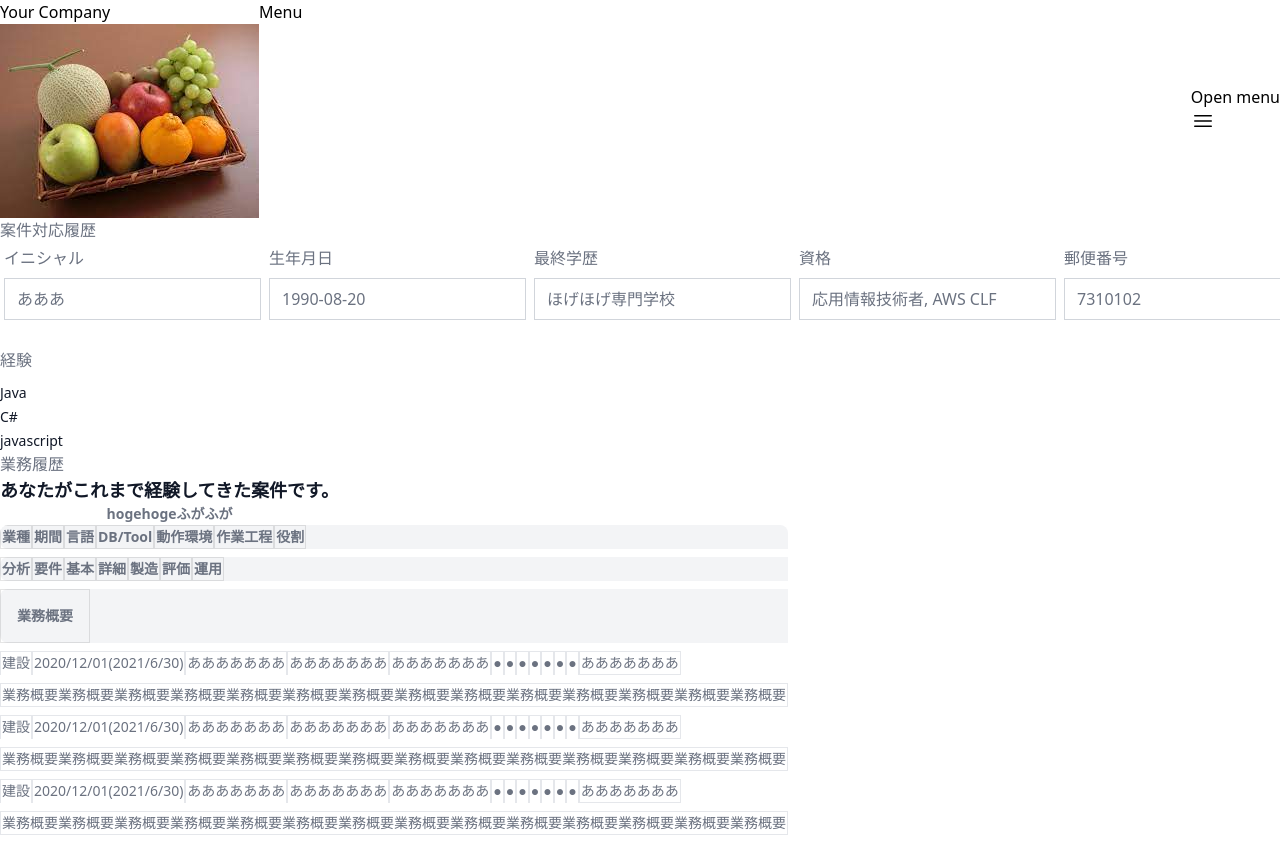
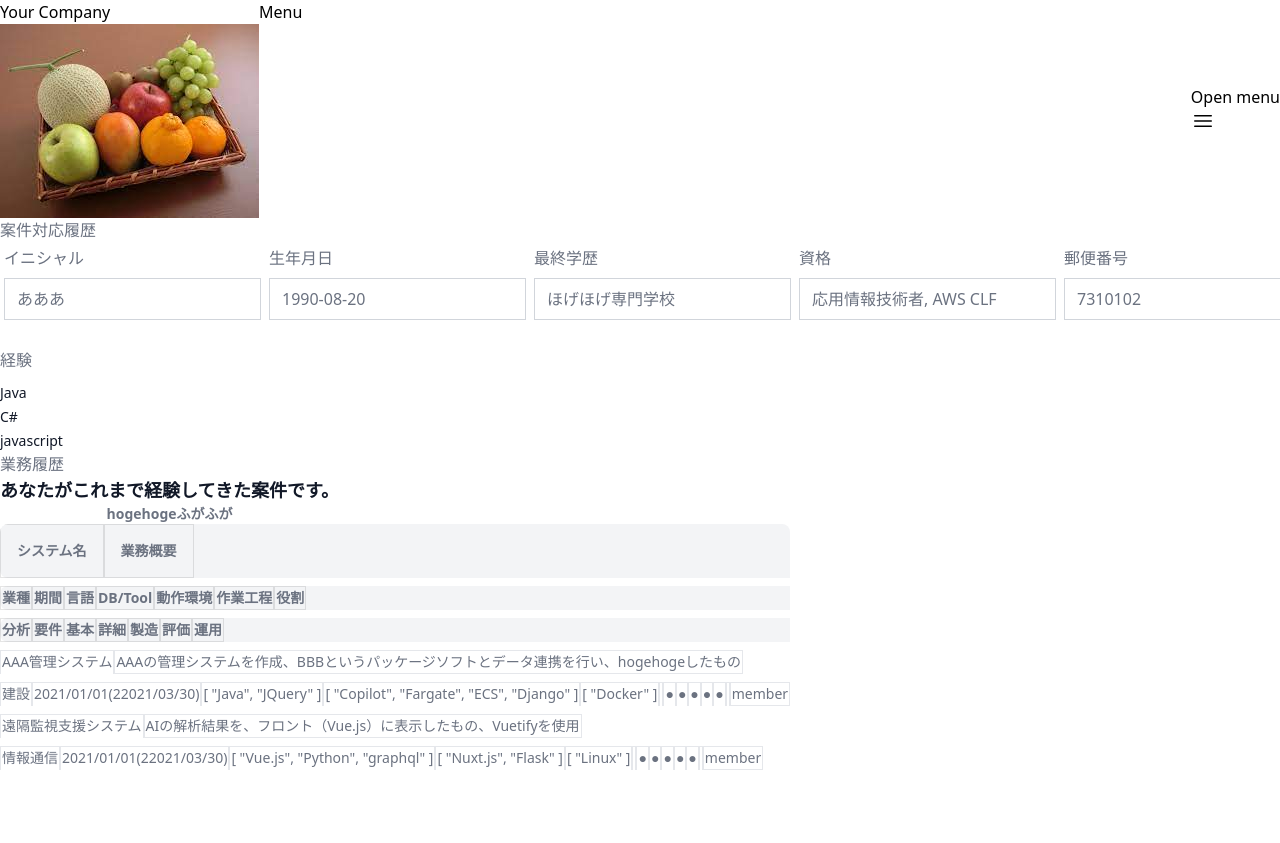
Before and after one commit to myantyuWorld/stackies-app, a Vue app in the folder frontend/vite_fast/: page /projects in a window 1280 px wide. Shown: the top 843 px of the page. After the commit the page ends 800 px from the top, so only its background shows below. Built offline with nearby package versions, Linux system fonts and the light colour scheme.

Commit message:
データに基づいて、業務履歴を表示するよう修正

```diff
--- a/frontend/vite_fast/src/components/ProjectListDetail.vue
+++ b/frontend/vite_fast/src/components/ProjectListDetail.vue
@@ -1,27 +1,42 @@
-<!-- <script setup lang="ts">
-// defineProps<{
-//   itemBadgeColor: string,
-//   name: string
-// }>()
-</script> -->
+<script setup lang="ts">
+const data = defineProps<{
+  businessHistory: Object,
+}>()
+
+const { industries, systemName, period, businessOverview, language, tools, infra, workProcess, role } = data.businessHistory
+const convertWorkProcess = (isRep: boolean) => {
+  return isRep ? "●" : ""
+}
+</script>
 <template>
-    <tr class="flex flex-col flex-no wrap sm:table-row mb-2 sm:mb-0">
-      <td class="border-grey-light border hover:bg-gray-100 p-3 text-sm">建設</td>
-      <td class="border-grey-light border hover:bg-gray-100 p-3 text-sm">2020/12/01(2021/6/30)</td>
-      <td class="border-grey-light border hover:bg-gray-100 p-3 text-sm">あああああああ</td>
-      <td class="border-grey-light border hover:bg-gray-100 p-3 text-sm">あああああああ</td>
-      <td class="border-grey-light border hover:bg-gray-100 p-3 text-sm">あああああああ</td>
-      <td class="border-grey-light border hover:bg-gray-100 p-3 text-sm text-center">●</td>
-      <td class="border-grey-light border hover:bg-gray-100 p-3 text-sm text-center">●</td>
-      <td class="border-grey-light border hover:bg-gray-100 p-3 text-sm text-center">●</td>
-      <td class="border-grey-light border hover:bg-gray-100 p-3 text-sm text-center">●</td>
-      <td class="border-grey-light border hover:bg-gray-100 p-3 text-sm text-center">●</td>
-      <td class="border-grey-light border hover:bg-gray-100 p-3 text-sm text-center">●</td>
-      <td class="border-grey-light border hover:bg-gray-100 p-3 text-sm text-center">●</td>
-      <td class="border-grey-light border hover:bg-gray-100 p-3 text-sm">あああああああ</td>
-    </tr>
-    <tr class="flex flex-col flex-no wrap sm:table-row mb-2 sm:mb-0">
-      <td colspan="14" class="border-grey-light border hover:bg-gray-100 p-3 text-sm">業務概要業務概要業務概要業務概要業務概要業務概要業務概要業務概要業務概要業務概要業務概要業務概要業務概要業務概要</td>
-    </tr>
+  <tr class="flex flex-col flex-no wrap sm:table-row mb-2 sm:mb-0">
+    <td colspan="2" class="border-grey-light border hover:bg-gray-100 p-3 text-sm">
+      {{ systemName }}</td>
+    <td colspan="12" class="border-grey-light border hover:bg-gray-100 p-3 text-sm">
+      {{ businessOverview }}</td>
+  </tr>
+  <tr class="flex flex-col flex-no wrap sm:table-row mb-2 sm:mb-0">
+    <td class="border-grey-light border hover:bg-gray-100 p-3 text-sm">{{ industries }}</td>
+    <td class="border-grey-light border hover:bg-gray-100 p-3 text-sm">{{ period }}</td>
+    <td class="border-grey-light border hover:bg-gray-100 p-3 text-sm">{{ language }}</td>
+    <td class="border-grey-light border hover:bg-gray-100 p-3 text-sm">{{ tools }}</td>
+    <td class="border-grey-light border hover:bg-gray-100 p-3 text-sm">{{ infra }}</td>
+    <td class="border-grey-light border hover:bg-gray-100 p-3 text-sm text-center">
+      {{ convertWorkProcess(workProcess.rd) }}</td>
+    <td class="border-grey-light border hover:bg-gray-100 p-3 text-sm text-center">
+      {{ convertWorkProcess(workProcess.bd) }}</td>
+    <td class="border-grey-light border hover:bg-gray-100 p-3 text-sm text-center">
+      {{ convertWorkProcess(workProcess.dd) }}</td>
+    <td class="border-grey-light border hover:bg-gray-100 p-3 text-sm text-center">
+      {{ convertWorkProcess(workProcess.cd) }}</td>
+    <td class="border-grey-light border hover:bg-gray-100 p-3 text-sm text-center">
+      {{ convertWorkProcess(workProcess.ut) }}</td>
+    <td class="border-grey-light border hover:bg-gray-100 p-3 text-sm text-center">
+      {{ convertWorkProcess(workProcess.it) }}</td>
+    <td class="border-grey-light border hover:bg-gray-100 p-3 text-sm text-center">
+      {{ convertWorkProcess(workProcess.op) }}</td>
+    <td class="border-grey-light border hover:bg-gray-100 p-3 text-sm">{{ role }}</td>
+  </tr>
+
 
 </template>
--- a/frontend/vite_fast/src/components/ProjectListTable.vue
+++ b/frontend/vite_fast/src/components/ProjectListTable.vue
@@ -1,9 +1,10 @@
 <script setup lang="ts">
-// defineProps<{
-//   itemBadgeColor: string,
-//   name: string
-// }>()
 import ProjectListDetail from './ProjectListDetail.vue'
+
+defineProps<{
+  businessHistories: Object
+}>()
+
 </script>
 <template>
   <div class="m-4">
@@ -23,6 +24,10 @@ import ProjectListDetail from './ProjectListDetail.vue'
 
         <!-- SP版にした際に、表示する場合、明細件数と同じ数のヘッダーが必要 -->
         <tr class="bg-gray-100 flex flex-col flex-no wrap sm:table-row rounded-l-lg sm:rounded-none mb-2 sm:mb-0">
+          <th colspan="2" class="p-4 text-center text-sm">システム名</th>
+          <th colspan="12" class="p-4 text-center text-sm">業務概要</th>
+        </tr>
+        <tr class="bg-gray-100 flex flex-col flex-no wrap sm:table-row rounded-l-lg sm:rounded-none mb-2 sm:mb-0">
           <th rowspan="2" class="p-2 text-center text-sm">業種</th>
           <th rowspan="2" class="p-2 text-center text-sm">期間</th>
           <th rowspan="2" class="p-2 text-center text-sm">言語</th>
@@ -40,15 +45,11 @@ import ProjectListDetail from './ProjectListDetail.vue'
           <th rowspan="" class="p-2 text-center text-sm">評価</th>
           <th rowspan="" class="p-2 text-center text-sm">運用</th>
         </tr>
-        <tr class="bg-gray-100 flex flex-col flex-no wrap sm:table-row rounded-l-lg sm:rounded-none mb-2 sm:mb-0">
-          <th colspan="14" class="p-4 text-center text-sm">業務概要</th>
-        </tr>
+
 
       </thead>
       <tbody class="flex-1 sm:flex-none">
-        <ProjectListDetail />
-        <ProjectListDetail />
-        <ProjectListDetail />
+        <ProjectListDetail v-for="item in businessHistories" :key="item" :business-history="item" />
       </tbody>
     </table>
   </div>
--- a/frontend/vite_fast/src/views/ProjectListView.vue
+++ b/frontend/vite_fast/src/views/ProjectListView.vue
@@ -38,7 +38,60 @@ const data = {
       name: "javascript",
       level: "3",
     }
+  ],
+  businessHistories: [
+    {
+      industries: "建設",
+      systemName: "AAA管理システム",
+      period: "2021/01/01(22021/03/30)",
+      businessOverview: "AAAの管理システムを作成、BBBというパッケージソフトとデータ連携を行い、hogehogeしたもの",
+      language: [
+        "Java", "JQuery",
+      ],
+      tools: [
+        "Copilot", "Fargate", "ECS", "Django",
+      ],
+      infra: [
+        "Docker",
+      ],
+      workProcess: {
+        rd: false,
+        bd: true,
+        dd: true,
+        cd: true,
+        ut: true,
+        it: true,
+        op: false,
+      },
+      role: "member"
+    },
+    {
+      industries: "情報通信",
+      systemName: "遠隔監視支援システム",
+      period: "2021/01/01(22021/03/30)",
+      businessOverview: "AIの解析結果を、フロント（Vue.js）に表示したもの、Vuetifyを使用",
+      language: [
+        "Vue.js", "Python", "graphql"
+      ],
+      tools: [
+        "Nuxt.js", "Flask",
+      ],
+      infra: [
+        "Linux",
+      ],
+      workProcess: {
+        rd: false,
+        bd: true,
+        dd: true,
+        cd: true,
+        ut: true,
+        it: true,
+        op: false,
+      },
+      role: "member"
+    }
   ]
+
 }
 </script>
 
@@ -74,7 +127,7 @@ const data = {
               </div>
               <div class="flex bg-white">
                 <div class="w-full px-4 shadow-none">
-                  <ProjectListTable />
+                  <ProjectListTable :business-histories="data.businessHistories" />
                 </div>
               </div>
             </div>
```
